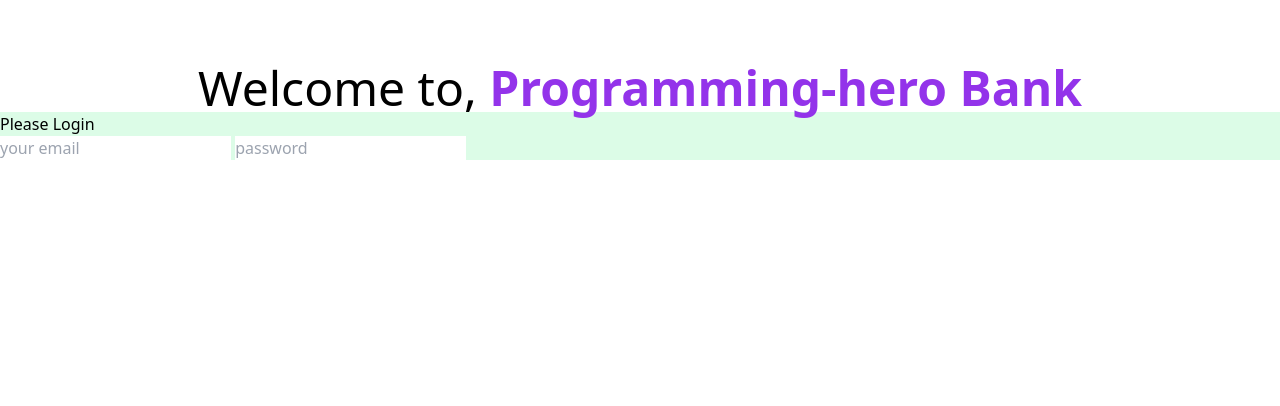
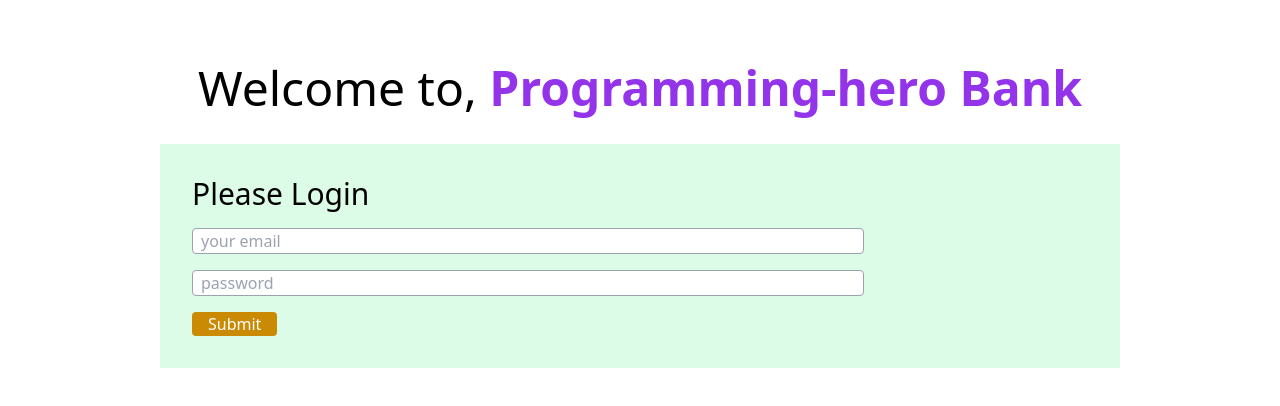
Before and after one commit to progmamun/simple-bank-app-js, a plain HTML site: page index.html in a window 1280 px wide. Drawn offline with nearby package versions, Linux system fonts and the light colour scheme.

Commit message:
basic-setup

```diff
--- a/index.html
+++ b/index.html
@@ -20,11 +20,26 @@
       </h1>
     </header>
     <main>
-      <section class="bg-green-100">
-        <h3>Please Login</h3>
+      <section class="bg-green-100 w-3/4 p-8 mx-auto mt-8">
+        <h3 class="text-3xl mb-4">Please Login</h3>
         <form action="">
-          <input type="text" name="" id="" placeholder="your email" />
-          <input type="password" name="" id="" placeholder="password" />
+          <input
+            class="border block border-gray-400 rounded w-3/4 mb-4 px-2"
+            type="text"
+            name=""
+            id=""
+            placeholder="your email"
+          />
+          <input
+            class="border block border-gray-400 rounded w-3/4 mb-4 px-2"
+            type="password"
+            name=""
+            id=""
+            placeholder="password"
+          />
+          <button class="bg-yellow-600 px-4 rounded text-white font-medium">
+            Submit
+          </button>
         </form>
       </section>
     </main>
```
